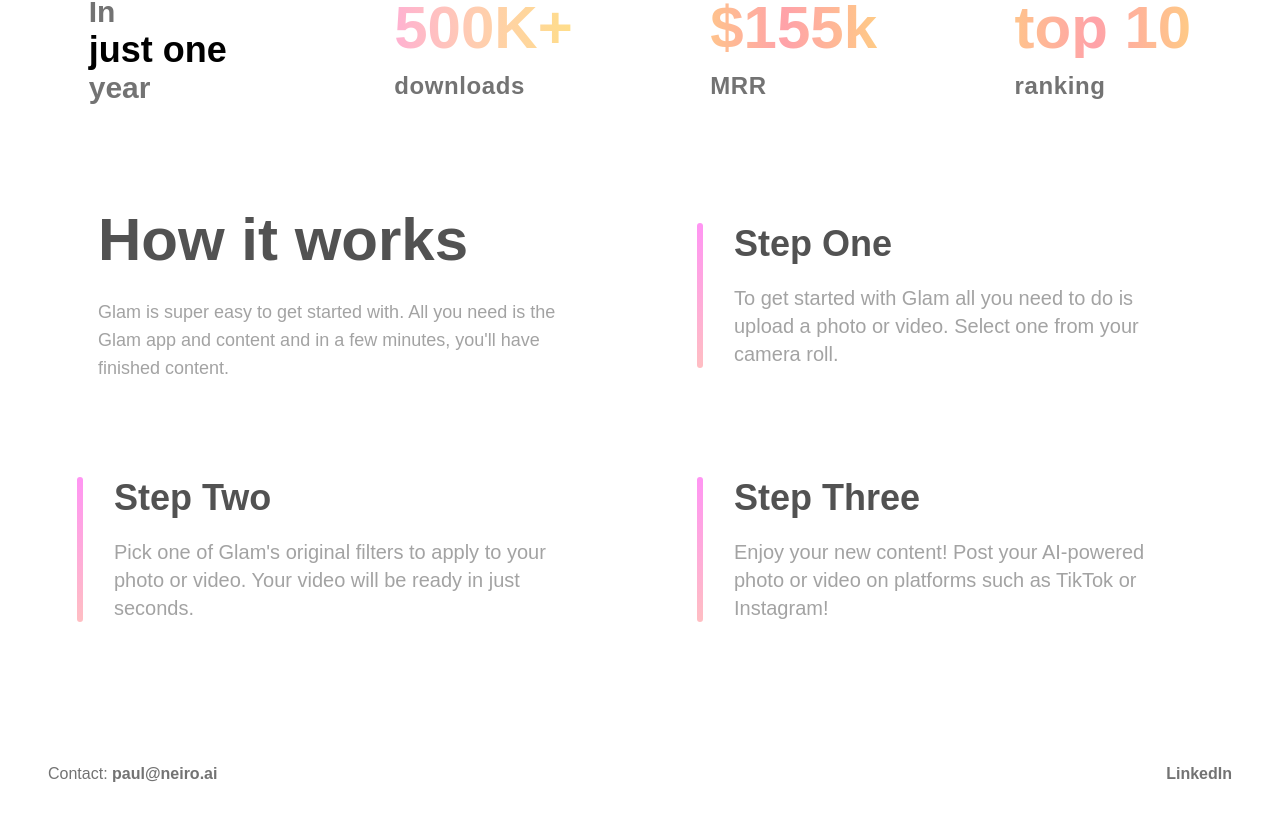
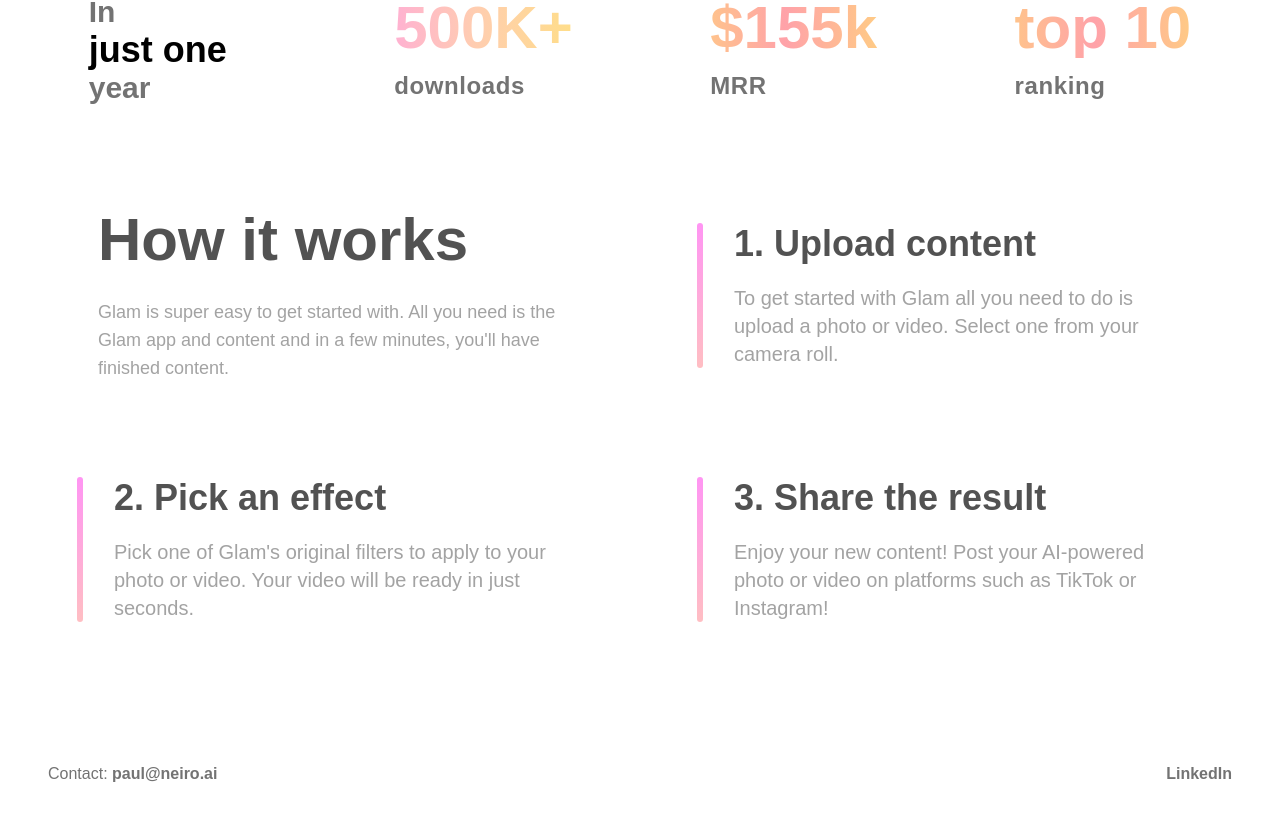
Before and after one commit to idealistworld/glam, a React (Create React App) app: page / in a window 1280 px wide. Shown: the part 792-1613 px from the top of the page. Built offline with nearby package versions, Linux system fonts and the light colour scheme.

Commit message:
How it Works

```diff
--- a/src/components/howItWorks.js
+++ b/src/components/howItWorks.js
@@ -10,17 +10,17 @@
       </div>
 
       <div className='max-md:mt-6 box-border max-md:w-[95%] max-lg:px-5 max-lg:py-3 py-8 px-8 rounded-3xl w-[40%] mb-8 max-md:mb-0 line-shadow animated-gradient hover:scale-110 duration-300'>
-        <h1 className='max-lg:text-3xl max-lg:mt-0 text-4xl font-semibold bg-clip-text animate-text text-neutral-600'>Step One</h1>
+        <h1 className='max-lg:text-3xl max-lg:mt-0 text-4xl font-semibold bg-clip-text animate-text text-neutral-600'>1. Upload content</h1>
         <p className='max-lg:text-sm mt-5 text-xl text-neutral-400'>To get started with Glam all you need to do is upload a photo or video. Select one from your camera roll.</p>
       </div>
 
       <div className='max-md:mt-6 box-border max-md:w-[95%] max-lg:px-5 max-lg:py-3 py-8 px-8 rounded-3xl w-[40%] mb-8 max-md:mb-0 line-shadow animated-gradient hover:scale-110 duration-300'>
-      <h1 className='max-lg:text-3xl max-lg:mt-0 text-4xl font-semibold bg-clip-text animate-text text-neutral-600'>Step Two</h1>
+      <h1 className='max-lg:text-3xl max-lg:mt-0 text-4xl font-semibold bg-clip-text animate-text text-neutral-600'>2. Pick an effect</h1>
         <p className='max-lg:text-sm mt-5 text-xl text-neutral-400'>Pick one of Glam's original filters to apply to your photo or video. Your video will be ready in just seconds.</p>
       </div>
 
       <div className='max-md:mt-6 box-border max-md:w-[95%] max-lg:px-5 max-lg:py-3 py-8 px-8 rounded-3xl w-[40%] mb-8 max-md:mb-0 line-shadow animated-gradient hover:scale-110 duration-300'>
-      <h1 className='max-lg:text-3xl max-lg:mt-0 text-4xl font-semibold bg-clip-text animate-text text-neutral-600'>Step Three</h1>
+      <h1 className='max-lg:text-3xl max-lg:mt-0 text-4xl font-semibold bg-clip-text animate-text text-neutral-600'>3. Share the result</h1>
         <p className='max-lg:text-sm mt-5 text-xl text-neutral-400'>Enjoy your new content! Post your AI-powered photo or video on platforms such as TikTok or Instagram!</p>
       </div>
     </div>
```
